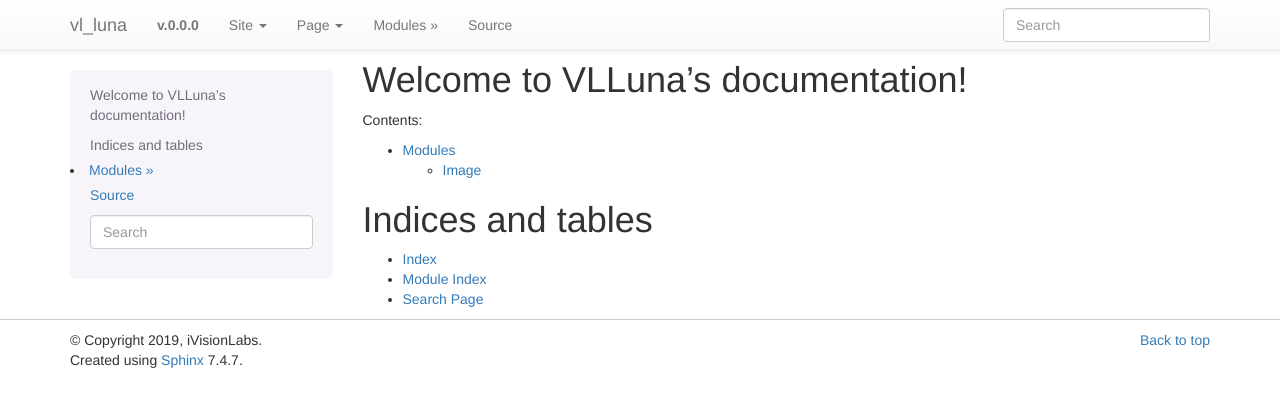
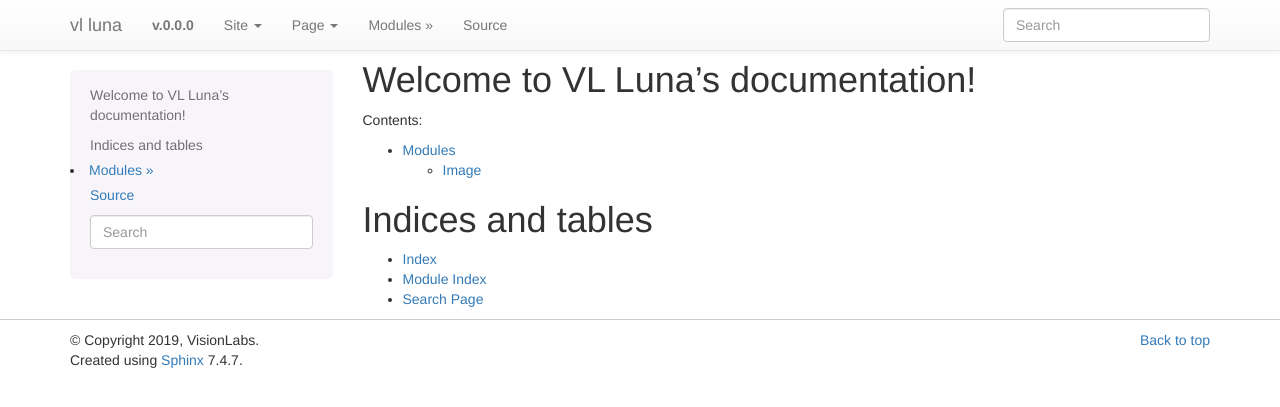
Before and after one commit to matemax/lunasdk, a Sphinx documentation site: the page built from docs/source/index.rst, in a window 1280 px wide. Shown: the top 407 px of the page. Built offline with Sphinx 7.4.7, drawn with Linux system fonts in a browser that asks for light colours.

Commit message:
fix vlluna

```diff
--- a/docs/source/conf.py
+++ b/docs/source/conf.py
@@ -17,8 +17,8 @@
 
 # -- Project information -----------------------------------------------------
 
-project = 'vl_luna'
-copyright = '2019, iVisionLabs'
+project = 'vl luna'
+copyright = '2019, VisionLabs'
 author = 'VisionLabs'
 
 # -- General configuration ---------------------------------------------------
@@ -104,7 +104,7 @@
 # -- Options for HTMLHelp output ------------------------------------------
 
 # Output file base name for HTML help builder.
-htmlhelp_basename = 'vlluna doc'
+htmlhelp_basename = 'vl luna doc'
 
 # -- Options for LaTeX output ---------------------------------------------
 
@@ -130,7 +130,7 @@
 # (source start file, target name, title,
 #  author, documentclass [howto, manual, or own class]).
 latex_documents = [
-    (master_doc, 'vlluna.tex', 'vl_luna Documentation',
+    (master_doc, 'vlluna.tex', 'VL Luna Documentation',
      'VisionLabs', 'manual'),
 ]
 
@@ -139,7 +139,7 @@
 # One entry per manual page. List of tuples
 # (source start file, name, description, authors, manual section).
 man_pages = [
-    (master_doc, 'vl_luna', 'vl_luna Documentation',
+    (master_doc, 'vl luna', 'vl luna Documentation',
      [author], 1)
 ]
 
@@ -149,7 +149,7 @@
 # (source start file, target name, title, author,
 #  dir menu entry, description, category)
 texinfo_documents = [
-    (master_doc, 'vl_luna', 'vl_luna Documentation',
+    (master_doc, 'vl luna', 'VL luna Documentation',
      author, 'vl_luna', 'One line description of project.',
      'Miscellaneous'),
 ]
--- a/docs/source/index.rst
+++ b/docs/source/index.rst
@@ -3,8 +3,8 @@
    You can adapt this file completely to your liking, but it should at least
    contain the root `toctree` directive.
 
-Welcome to VLLuna's documentation!
-==================================
+Welcome to VL Luna's documentation!
+===================================
 
 .. toctree::
    :maxdepth: 2
```
